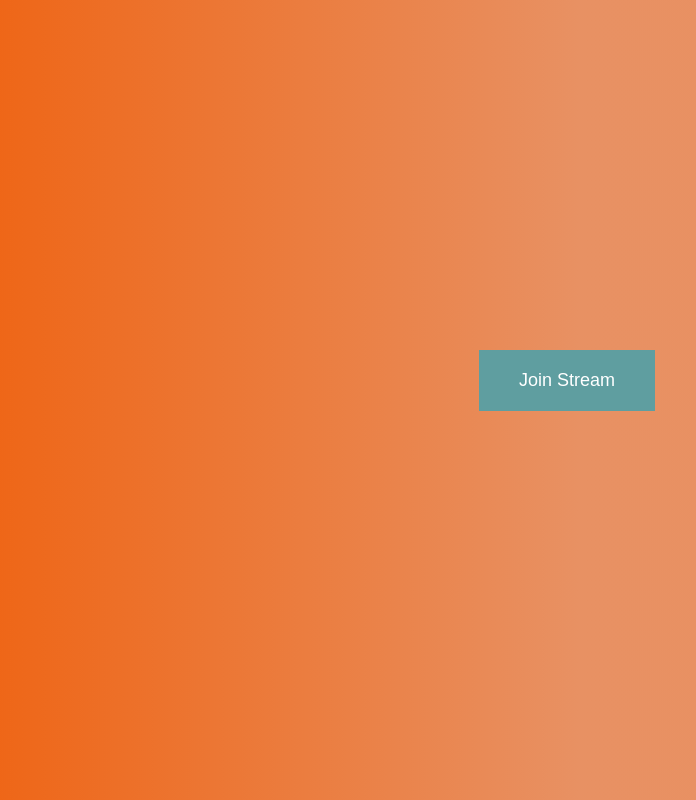
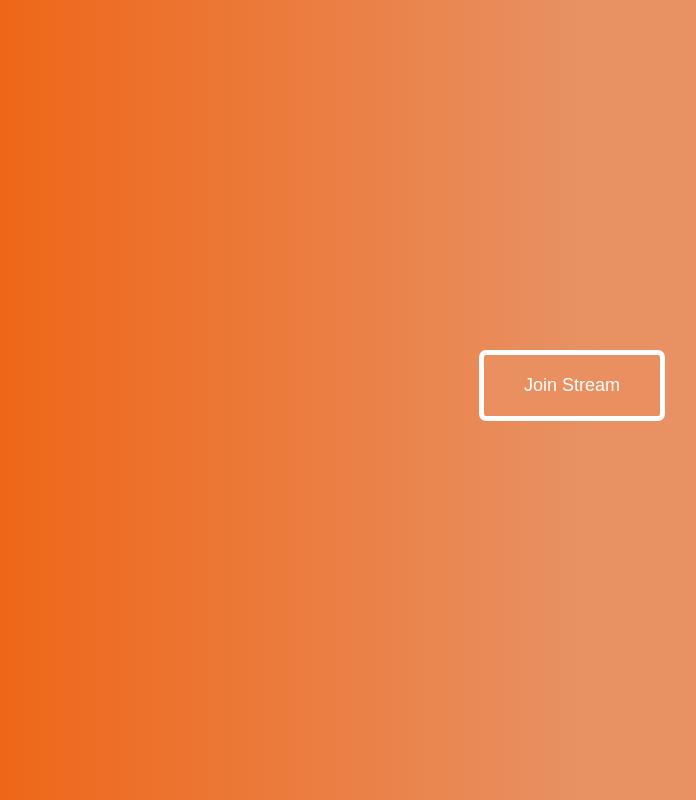
Before and after one commit to IbrahimCrespo/video, a plain HTML site: page index.html in a window 1280 px wide. Shown: the whole page, without its empty margins (61-757 px from the left). Drawn offline with Linux system fonts and the light colour scheme.

Commit message:
Update main.css

```diff
--- a/main.css
+++ b/main.css
@@ -33,14 +33,16 @@ body{
     width: 100%;
 }
 
-button{
-    border:none;
-    background-color: cadetblue;
-    color:#fff;
-    padding:10px 20px;
-    font-size:16px;
-    margin:2px;
+button {
+    border: none;
+    background-color: #ea8f60;
+    color: #fff;
+    padding: 10px 20px;
+    font-size: 16px;
+    margin: 2px;
     cursor: pointer;
+    border: 5px solid white;
+    border-radius: 7px;
 }
 
 #stream-controls{
```
